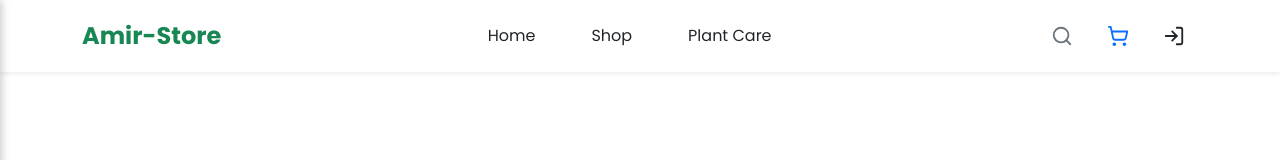
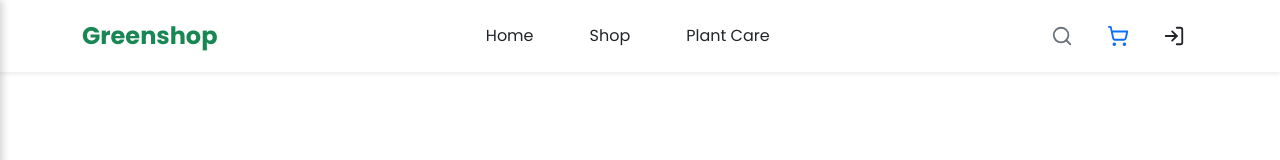
Before and after one commit to AmirTursunov/online-store, a Next.js app: page /navbar in a window 1280 px wide. Shown: the top 160 px of the page. Built offline with nearby package versions, Linux system fonts and the light colour scheme; no server answers.

Commit message:
Improved code structure and clarity

```diff
--- a/src/app/navbar/page.tsx
+++ b/src/app/navbar/page.tsx
@@ -26,7 +26,7 @@ const Navbar = () => {
           href="/"
           className="fw-bold fs-4 text-success text-decoration-none"
         >
-          Amir-Store
+          Greenshop
         </Link>
 
         {/* Search Input */}
--- a/src/app/post-login/page.tsx
+++ b/src/app/post-login/page.tsx
@@ -10,7 +10,7 @@ export default function PostLogin() {
   useEffect(() => {
     if (isLoaded && user) {
       const email = user.emailAddresses[0]?.emailAddress;
-      if (email === "amirtursunov2@gmail.com") {
+      if (email === "amir@gmail.com") {
         router.push("/admin");
       } else {
         router.push("/");
--- a/src/app/sign-up/[[...rest]]/page.tsx
+++ b/src/app/sign-up/[[...rest]]/page.tsx
@@ -11,7 +11,7 @@ const SignUpPage = () => {
   useEffect(() => {
     if (isLoaded && user) {
       const email = user?.emailAddresses[0]?.emailAddress;
-      if (email === "amirtursunov2@gmail.com") {
+      if (email === "amir@gmail.com") {
         redirect("/admin");
       }
     }
```
